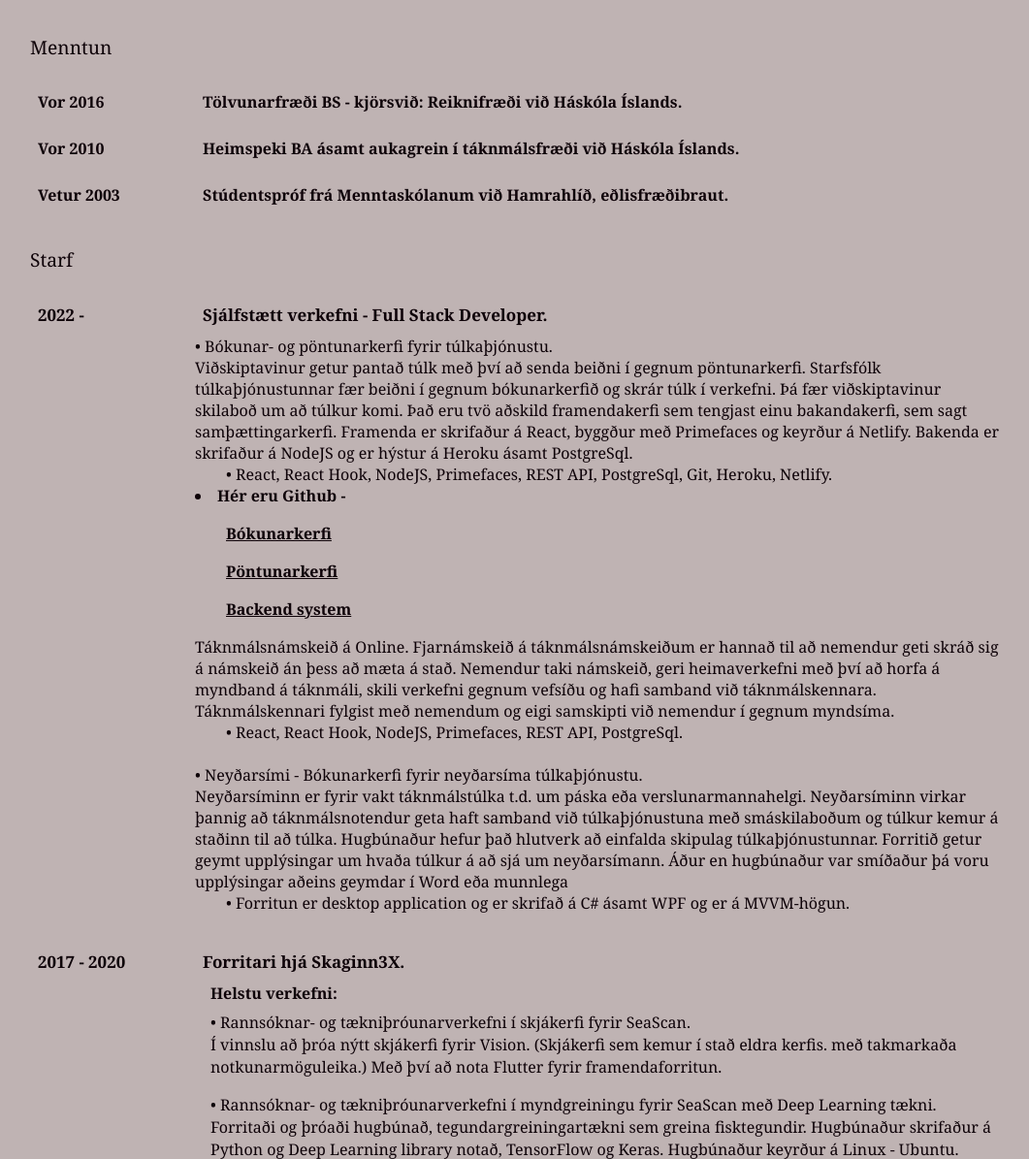
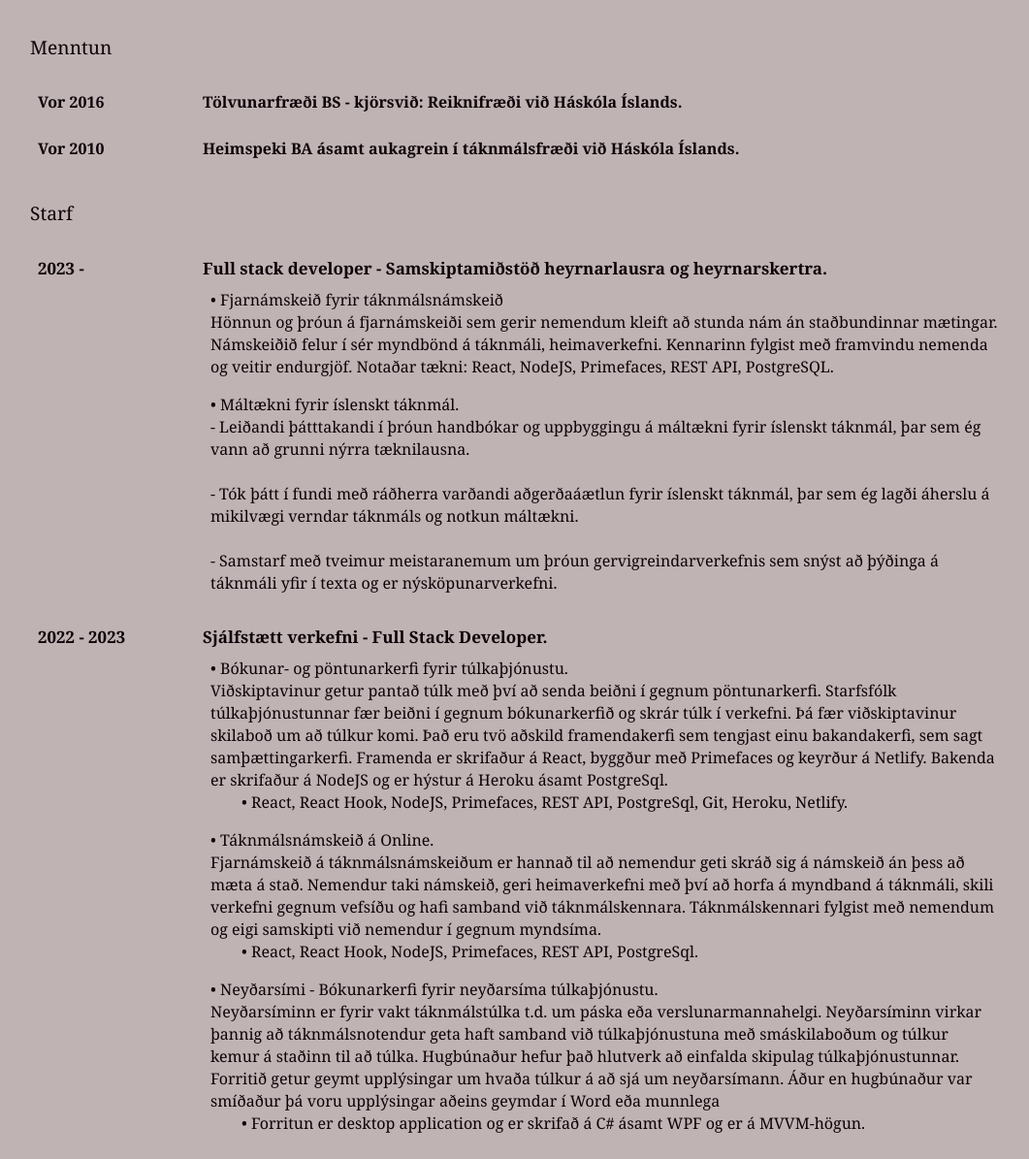
Before and after one commit to ArniZenux/arnizenux.github.io, a plain HTML site: page cv.html in a window 1280 px wide. Shown: the part 144-1339 px from the top of the page at 97% size, without its empty margins (109-1170 px from the left). Drawn offline with Linux system fonts and the light colour scheme.

Commit message:
add and update

```diff
--- a/cv.html
+++ b/cv.html
@@ -14,8 +14,6 @@
       <ul class="links">
         <li><a href="mailto:arnijoha@hi.is" target="_blank"><i class="fa fa-envelope-square" aria-hidden="false"></i></a></li>
         <li><a href="https://github.com/ArniZenux" target="_blank"><i class="fa fa-github-square" aria-hidden="false"></i></a></li>
-        <li><a href="https://www.facebook.com/arnijoha/" target="_blank"><i class="fa fa-facebook-square" aria-hidden="true"></i></a></li>
-        <li><a href="https://www.instagram.com/arnijoha/" target="_blank"><i class="fa fa-instagram" aria-hidden="true"></i></a></li>
         <li><a href="https://www.linkedin.com/in/arni-ingi-johannesson-1b63a357/" target="_blank"><i class="fa fa-linkedin" aria-hidden="true"></i></a></li>
       </ul>
   </header>
@@ -45,14 +43,6 @@
         <div class="lysing">Heimspeki BA ásamt aukagrein í táknmálsfræði við Háskóla Íslands.</div>
       </div>
     </div>
-    <div class="row">
-      <div class="col col-2">
-        <div class="lysing">Vetur 2003</div>
-      </div>
-      <div class="col col-10">
-        <div class="lysing">Stúdentspróf frá Menntaskólanum við Hamrahlíð, eðlisfræðibraut.</div>
-      </div>
-    </div>
 
     <!-- starf -->
     <div class="starfslysing">
@@ -64,41 +54,66 @@
       <div class="col col-10">
       </div>
     </div>
+
     <div class="row">
       <div class="col col-2">
-        <div class="lysing">2022 - </div>
+        <div class="lysing">2023 - </div>
+      </div>
+      <div class="col col-10">
+        <section>
+          <div class="lysing">Full stack developer - Samskiptamiðstöð heyrnarlausra og heyrnarskertra.</div>
+            <ul>
+              <li>• Fjarnámskeið fyrir táknmálsnámskeið <br>
+                  Hönnun og þróun á fjarnámskeiði sem gerir nemendum kleift að stunda nám án staðbundinnar mætingar.
+                  Námskeiðið felur í sér myndbönd á táknmáli, heimaverkefni. Kennarinn fylgist með framvindu nemenda og veitir endurgjöf.
+                  Notaðar tækni: React, NodeJS, Primefaces, REST API, PostgreSQL.
+              </li>
+              <li>
+                • Máltækni fyrir íslenskt táknmál. <br>
+                  - Leiðandi þátttakandi í þróun handbókar og uppbyggingu á máltækni fyrir íslenskt táknmál, þar sem ég vann að grunni nýrra tæknilausna.<br><br>
+                  - Tók þátt í fundi með ráðherra varðandi aðgerðaáætlun fyrir íslenskt táknmál, þar sem ég lagði áherslu á mikilvægi verndar táknmáls og notkun máltækni.<br><br>
+                  - Samstarf með tveimur meistaranemum um þróun gervigreindarverkefnis sem snýst að þýðinga á táknmáli yfir í texta og er nýsköpunarverkefni.
+              </li>
+            </ul>
+
+
+         </section>
+      </div>
+    </div>
+
+    <div class="row">
+      <div class="col col-2">
+        <div class="lysing">2022 - 2023</div>
       </div>
       <div class="col col-10">
         <section>
           <div class="lysing">Sjálfstætt verkefni - Full Stack Developer.</div>
-            • Bókunar- og pöntunarkerfi fyrir túlkaþjónustu.
-            <br>
-            <div class="lysing2">Viðskiptavinur getur pantað túlk með því að senda beiðni í gegnum pöntunarkerfi.
+
+            <ul>
+              <li> • Bókunar- og pöntunarkerfi fyrir túlkaþjónustu.<br>
+                  Viðskiptavinur getur pantað túlk með því að senda beiðni í gegnum pöntunarkerfi.
                   Starfsfólk túlkaþjónustunnar fær beiðni í gegnum bókunarkerfið og skrár túlk í verkefni. Þá fær viðskiptavinur skilaboð um að túlkur komi.
                   Það eru tvö aðskild framendakerfi sem tengjast einu bakandakerfi, sem sagt samþættingarkerfi.
                   Framenda er skrifaður á React, byggður með Primefaces og keyrður á Netlify.
                   Bakenda er skrifaður á NodeJS og er hýstur á Heroku ásamt PostgreSql.
                   <div class="sublysing">• React, React Hook, NodeJS, Primefaces, REST API, PostgreSql, Git, Heroku, Netlify. </div>
-              <li><strong> Hér eru Github - </strong></li>
-              <li class="sublysing"><a href="https://github.com/ArniZenux/mavar-cms"><strong>Bókunarkerfi</strong></a></li>
-              <li class="sublysing"><a href="https://github.com/ArniZenux/mavar-pontun"><strong>Pöntunarkerfi</strong></a></li>
-              <li class="sublysing"><a href="https://github.com/ArniZenux/mavar-server"><strong>Backend system</strong></a></li>
-            </div>
-
-            <div class="lysing2">Táknmálsnámskeið á Online.
+              </li>
+              <li>
+                • Táknmálsnámskeið á Online. <br>
                   Fjarnámskeið á táknmálsnámskeiðum er hannað til að nemendur geti skráð sig á námskeið án þess að mæta á stað. Nemendur taki námskeið, geri heimaverkefni með því að horfa á myndband á táknmáli, skili verkefni gegnum vefsíðu og hafi samband við táknmálskennara.
                   Táknmálskennari fylgist með nemendum og eigi samskipti við nemendur í gegnum myndsíma.
                   <div class="sublysing">• React, React Hook, NodeJS, Primefaces, REST API, PostgreSql. </div>
-            </div>
-
-            <br>
-            • Neyðarsími - Bókunarkerfi fyrir neyðarsíma túlkaþjónustu.
-            <br><div class="lysing2">Neyðarsíminn er fyrir vakt táknmálstúlka t.d. um páska eða verslunarmannahelgi.
+              </li>
+              <li>
+                • Neyðarsími - Bókunarkerfi fyrir neyðarsíma túlkaþjónustu. <br>
+                Neyðarsíminn er fyrir vakt táknmálstúlka t.d. um páska eða verslunarmannahelgi.
                 Neyðarsíminn virkar þannig að táknmálsnotendur geta haft samband við túlkaþjónustuna með smáskilaboðum og túlkur kemur á staðinn til að túlka.
                 Hugbúnaður hefur það hlutverk að einfalda skipulag túlkaþjónustunnar. Forritið getur geymt upplýsingar um hvaða túlkur á að sjá um neyðarsímann.
                 Áður en hugbúnaður var smíðaður þá voru upplýsingar aðeins geymdar í Word eða munnlega
-            <div class="sublysing">• Forritun er desktop application og er skrifað á C# ásamt WPF og er á MVVM-högun. </div><br>
-            </div>
+                <div class="sublysing">• Forritun er desktop application og er skrifað á C# ásamt WPF og er á MVVM-högun. </div>
+              </li>
+            </ul>
+
          </section>
       </div>
     </div>
```
Also changed, not shown: index.html (+2 -9 lines), software.html (+0 -2 lines), verkefni.html (+0 -2 lines). Lines whose indentation alone changed are shown as unchanged.
